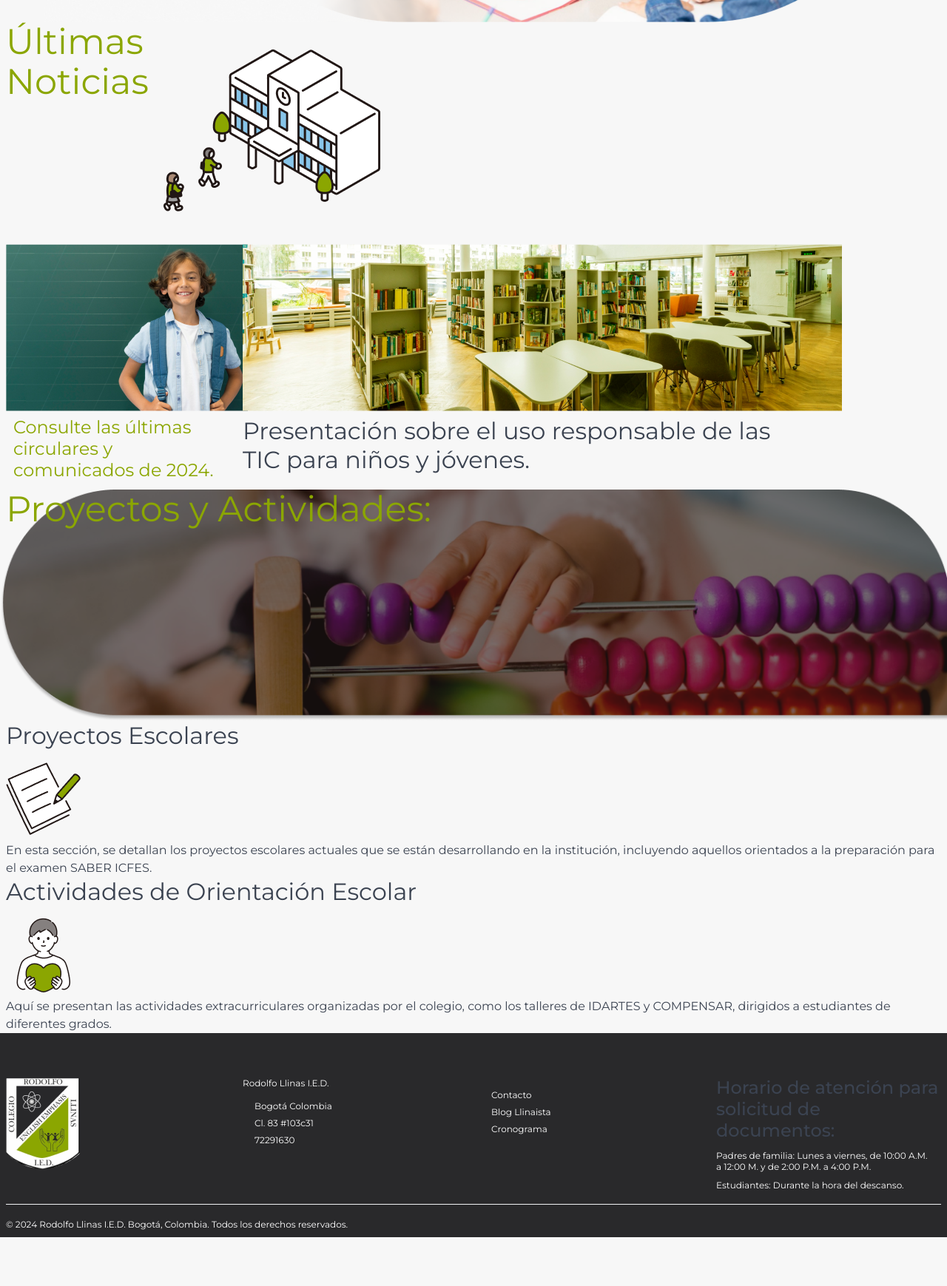
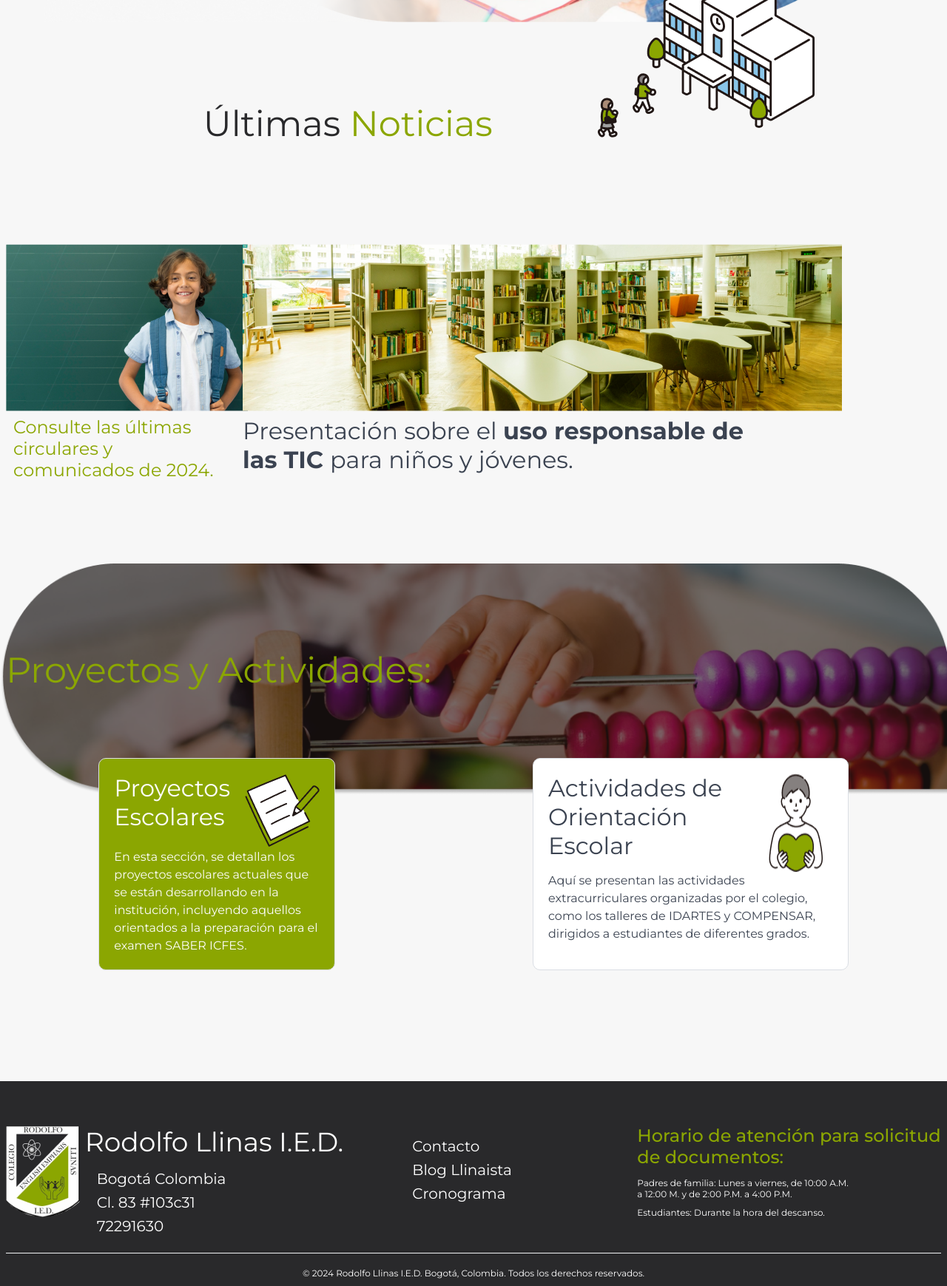
Before and after one commit to julioclavijo/website-ied-rodrigo-llinas, a plain HTML site: page index.html in a window 1280 px wide. Shown: the part 600-2339 px from the top of the page at 74% size. Before the commit the page ends 2273 px from the top, so only its background shows below. Drawn offline with nearby package versions, Linux system fonts and the light colour scheme.

Commit message:
maquetación en css

```diff
--- a/index.html
+++ b/index.html
@@ -25,23 +25,24 @@
         </header>
         <div class="header" id="inicio">
             <section>
-                <div class="container">
-                    <div class="columns">
+                <div class="container animate__animated animate__fadeIn">
+                    <div class="columns slide">
                         <div class="column col-6">
+                            <div class="d-img">
                                 <img src="assets/logo.png" alt="">
-                            <h1 class="animate animate__fadeInDown">
+                                <div>
+                                    <h1 class="p-black">
                                         Rodolfo Llinas I.E.D.
                                     </h1>
                                     <h2>
                                         Bogotá Colombia
                                     </h2>
+                                </div>
+                            </div>
                             <h2>
-                                <span class="bold">LA FORMACIÓN ACADÉMICA COMO PILAR FUNDAMENTAL</span> EN EL DESARROLLO Y PROGRESO DEL SER HUMANO
+                                <span class="bold">LA FORMACIÓN ACADÉMICA COMO PILAR FUNDAMENTAL</span> EN EL DESARROLLO
+                                Y PROGRESO DEL SER HUMANO
                             </h2>
-
-                        </div>
-                        <div class="columns col-6">
-                            <img src="" alt="">
                         </div>
                     </div>
 
@@ -51,16 +52,16 @@
         </div>
         <section>
             <div class="container">
-                <div class="columns">
-                    <div class="column col-2">
-                        <h1>Últimas Noticias</h1>
+                <div class="columns d-flex">
+                    <div class="column col-5">
+                        <h1><span class="p-black">Últimas</span> Noticias</h1>
                     </div>
-                    <div class="column col-2">
+                    <div class="column col-2 news-icon ">
                         <img src="assets/ultimas-noticias.png" alt="">
                     </div>
                 </div>
             </div>
-            <div class="container">
+            <div class="container news">
                 <div class="columns">
                     <div class="column col-3">
                         <img src="assets/circulares.png" alt="">
@@ -72,50 +73,52 @@
                     <div class="column col-7">
                         <img src="assets/tics.png" alt="">
                         <h2>
-                            Presentación sobre el uso responsable de las TIC para niños y jóvenes.
+                            Presentación sobre el <span class="bold">uso responsable de las TIC </span>para niños y jóvenes.
                         </h2>
                     </div>
-
-
                 </div>
-
-
             </div>
 
         </section>
         <div class="section">
-            <div class="proyectos">
+            <div class="proyectos d-flex">
                 <div class="container">
                     <h1>Proyectos y Actividades:</h1>
                 </div>
             </div>
             <div class="container">
+                <div class="columns">
+                    <div class="col-3 card col-mx-auto card-green">
+                        <div class="d-img">
                             <h2>Proyectos Escolares</h2>
                             <img src="assets/notepad.png" alt="">
+                        </div>
                         <p>
-                    En esta sección, se detallan los proyectos escolares actuales que se están desarrollando en la institución, incluyendo aquellos orientados a la preparación para el examen SABER ICFES.
+                            En esta sección, se detallan los proyectos escolares actuales que se están desarrollando en la
+                            institución, incluyendo aquellos orientados a la preparación para el examen SABER ICFES.
                         </p>
-
                     </div>
-
-            <div class="container">
+                    <div class="col-4 card col-mx-auto">
+                        <div class="d-img">
                             <h2>Actividades de Orientación Escolar</h2>
                             <img src="assets/heart.png" alt="">
+                        </div>
                         <p>
                             Aquí se presentan las actividades extracurriculares organizadas por el colegio, como los talleres de IDARTES y COMPENSAR, dirigidos a estudiantes de diferentes grados.
                         </p>
                     </div>
-
+                </div>
+            </div>
         </div>
 
         <footer id="footer">
             <div class="container">
                 <div class="columns">
-                    <div class="column col-3">
+                    <div class="column col-1">
                         <img src="assets/logo.png" alt="">
                     </div>
-                    <div class="column col-3">
-                        <p>Rodolfo Llinas I.E.D.</p>
+                    <div class="column col-4">
+                        <p class="display-text">Rodolfo Llinas I.E.D.</p>
                         <ul>
                             <li>Bogotá Colombia</li>
                             <li>Cl. 83 #103c31</li>
@@ -129,8 +132,8 @@
                             <li>Cronograma</li>
                         </ul>
                     </div>
-                    <div class="column col-3">
-                        <h4>Horario de atención para solicitud de documentos:</h4>
+                    <div class="column col-4">
+                        <h4 class="p-green">Horario de atención para solicitud de documentos:</h4>
                         <p>Padres de familia: Lunes a viernes, de 10:00 A.M. </p>
                         <p>a 12:00 M. y de 2:00 P.M. a 4:00 P.M.</p>
                         <p>Estudiantes: Durante la hora del descanso.</p>
@@ -139,7 +142,7 @@
                 <hr class="divider">
                 <div class="columns creditos">
                     <div class="column col-12">
-                        <p>© 2024 Rodolfo Llinas I.E.D. Bogotá, Colombia. Todos los derechos reservados.</p>
+                        <p class="text-center">© 2024 Rodolfo Llinas I.E.D. Bogotá, Colombia. Todos los derechos reservados.</p>
                     </div>
                 </div>
             </div>
--- a/style.css
+++ b/style.css
@@ -72,6 +72,14 @@ nav ul li a:visited {
     height: 530px;
 }
 
+.slide {
+    display: flex;
+    justify-content: start;
+    align-items: center;
+    height: 530px;
+}
+
+
 .proyectos {
     background: var(--background);
     background-image: url(assets/proyectos.png);
@@ -80,7 +88,6 @@ nav ul li a:visited {
     background-repeat: no-repeat;
     height: 313px;
 }
-
 
 .wide {
     max-width: 100%;
@@ -138,28 +145,21 @@ h3 {
     font-weight: 400;
     line-height: normal;
 }
-p{
+
+p {
     margin-bottom: 0;
 }
-p+p{
+
+p+p {
     margin-bottom: 10px;
 }
-.text-left{
+
+.text-left {
     text-align: right;
 }
 
-
-.bold{
+.bold {
     font-weight: 700;
-}
-
-.download {
-    padding-top: 90px;
-}
-
-.caracteristicas {
-    padding: 60px 0;
-    color: var(--white);
 }
 
 /* footer */
@@ -167,7 +167,7 @@ footer {
     padding-top: 60px;
 }
 
-footer  p{
+footer p {
     color: #FFF;
     font-family: var(--font);
     font-size: 12px;
@@ -176,10 +176,10 @@ footer  p{
     line-height: normal;
 }
 
-footer  li {
+footer li {
     color: #FFF;
     font-family: var(--font);
-    font-size: 12px;
+    font-size: 20px;
     font-style: normal;
     font-weight: 400;
     line-height: normal;
@@ -199,11 +199,59 @@ footer ul li {
     position: absolute;
     top: -90px;
 }
-.space-2{
-    margin-bottom: 20px;
-}
-.creditos{
+
+.creditos {
     padding: 10px 0;
     display: flex;
     justify-content: center;
+    align-content: ce;
 }
+
+.d-flex {
+    display: flex;
+    justify-content: center;
+    align-items: center;
+}
+
+.d-img {
+    display: flex;
+    justify-content: space-around;
+}
+
+.card {
+    transform: translatey(-50px);
+    border-radius: 10px;
+    margin-bottom: 100px;
+    padding: 20px;
+}
+
+.card-green {
+    background: var(--secondary);
+    color: var(--white);
+}
+
+.news {
+    margin-bottom: 100px;
+}
+
+.news-icon {
+    transform: translatey(-100px);
+}
+
+.p-black {
+    color: var(--primary);
+}
+
+.p-green {
+    color: var(--secondary);
+}
+
+.p-white {
+    color: var(--white);
+
+}
+
+
+.display-text {
+    font-size: 36px;
+}
```
Lines whose indentation alone changed are shown as unchanged.
